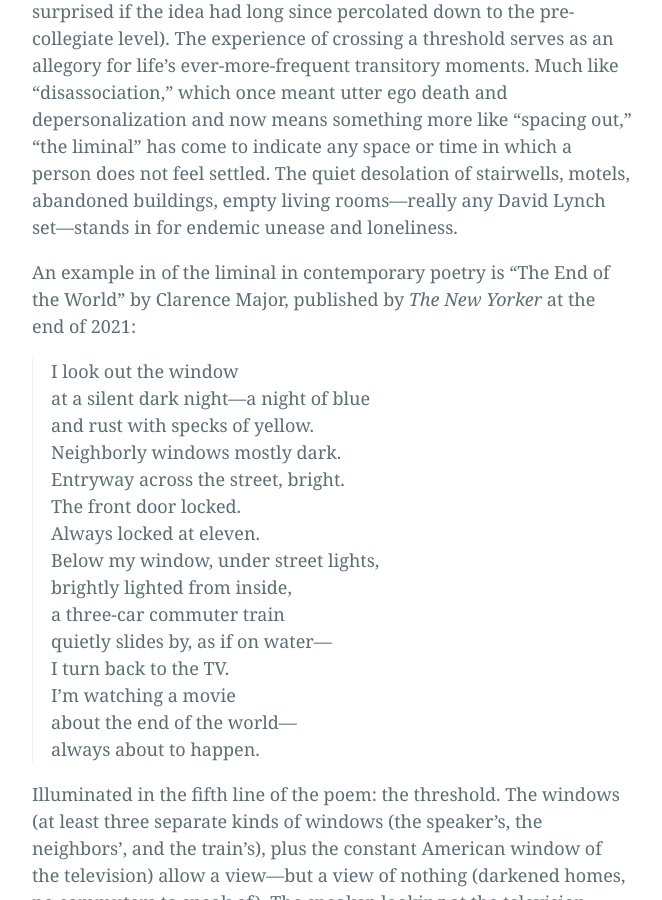
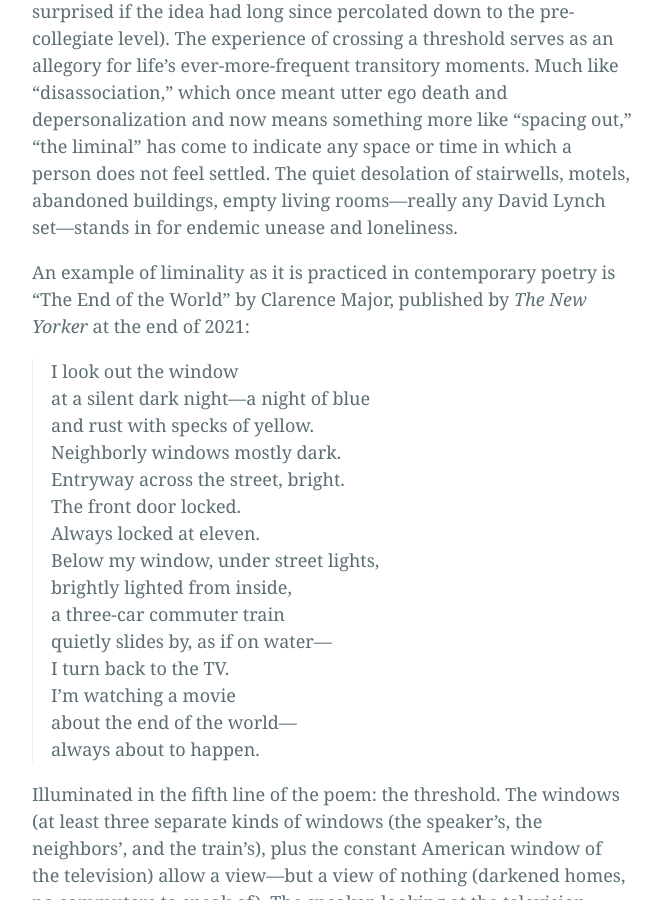
Before and after one commit to bliss-st/ss-website, a Jekyll site: the page built from _posts/2022-8-1-liberation-liminality-part-one.md, in a window 1280 px wide and 900 px high, scrolled down 2586 px. Shown: the whole window, without its empty margins (308-970 px from the left). Built offline with Jekyll 4.4.1, drawn with Linux system fonts in a browser that asks for light colours.

Commit message:
Update 2022-8-1-liberation-liminality-part-one.md

```diff
--- a/_posts/2022-8-1-liberation-liminality-part-one.md
+++ b/_posts/2022-8-1-liberation-liminality-part-one.md
@@ -31,7 +31,7 @@ The theme of Nael’s poem is liberation, not coincidentally a theme often depic
 
 Like liberation, liminality is a common subject of contemporary poetry (by which I mean the poetry of adults, but I wouldn’t be surprised if the idea had long since percolated down to the pre-collegiate level). The experience of crossing a threshold serves as an allegory for life’s ever-more-frequent transitory moments. Much like “disassociation,” which once meant utter ego death and depersonalization and now means something more like “spacing out,” “the liminal” has come to indicate any space or time in which a person does not feel settled. The quiet desolation of stairwells, motels, abandoned buildings, empty living rooms—really any David Lynch set—stands in for endemic unease and loneliness.
 
-An example in of the liminal in contemporary poetry is “The End of the World” by Clarence Major, published by <em>The New Yorker</em> at the end of 2021:
+An example of liminality as it is practiced in contemporary poetry is “The End of the World” by Clarence Major, published by <em>The New Yorker</em> at the end of 2021:
 <blockquote>
 I look out the window<br>
 at a silent dark night—a night of blue<br>
```
